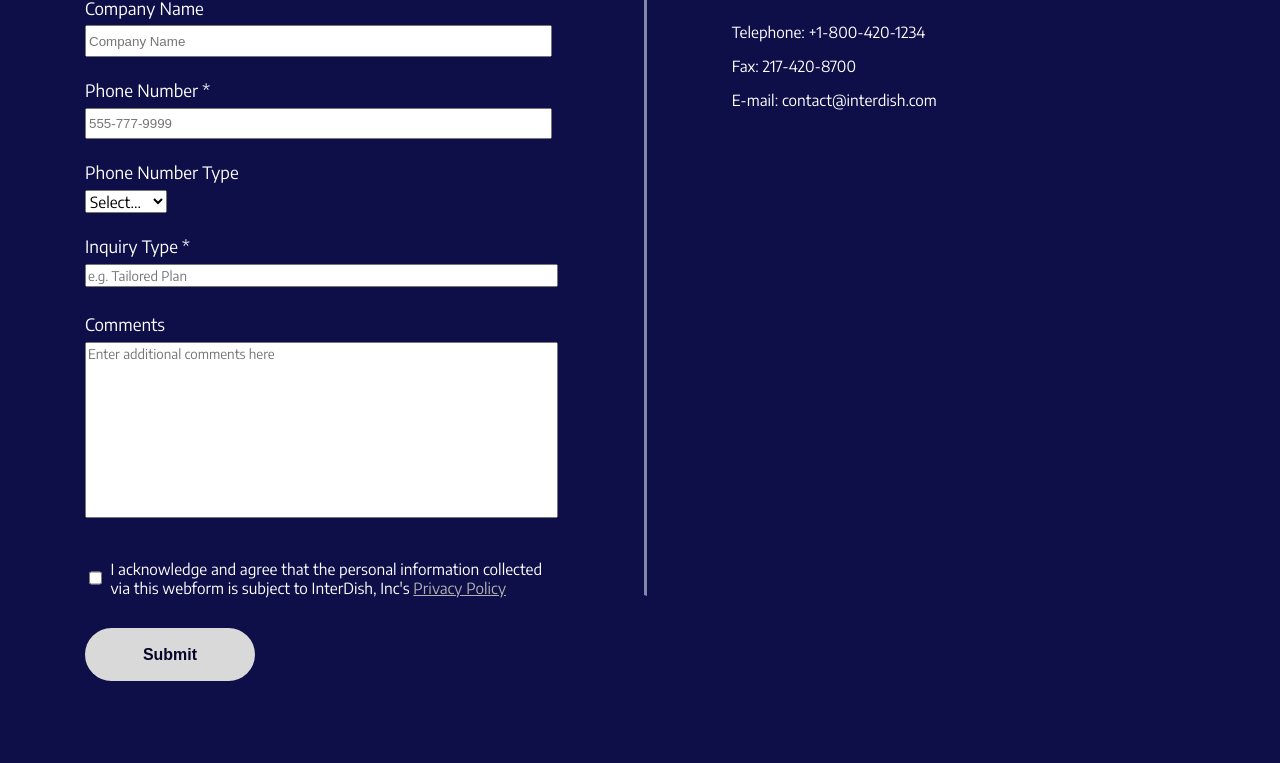
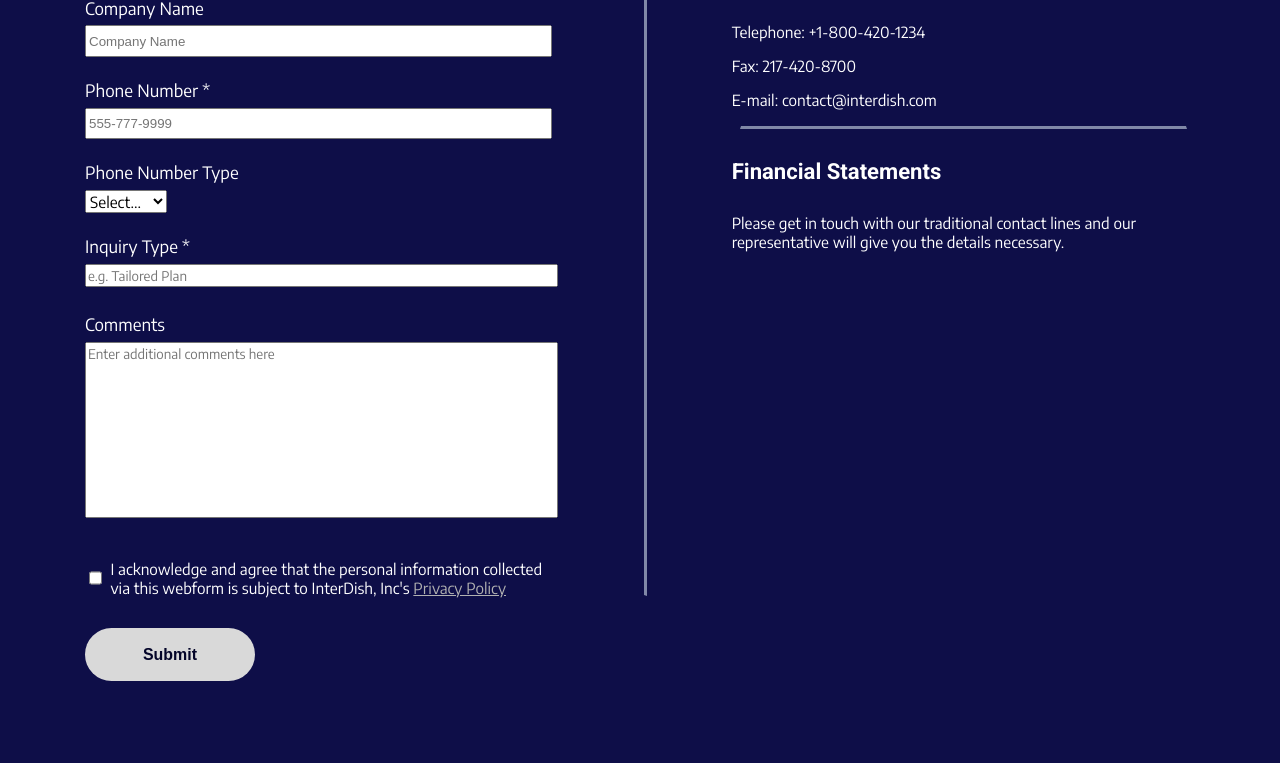
Before and after one commit to locwa/Website-Project, a plain HTML site: page html/contactus.html in a window 1280 px wide. Shown: the part 1020-1783 px from the top of the page. Drawn offline with Linux system fonts and the light colour scheme; a web font is replaced by a local one.

Commit message:
added financial statements lines

```diff
--- a/html/contactus.html
+++ b/html/contactus.html
@@ -106,6 +106,11 @@
                     <p class="small-medium">Fax: 217-420-8700</p>
                     <p class="small-medium">E-mail: contact@interdish.com</p>
                 </div>
+                <div class="dividing-line-bottom"></div>
+                <div class="fs-disclosures">
+                    <h4 class="small text-left roboto">Financial Statements</h4>
+                    <p class="small-medium">Please get in touch with our traditional contact lines and our representative will give you the details necessary.</p>
+                </div>
             </div>
         </div>
     </main>
```
